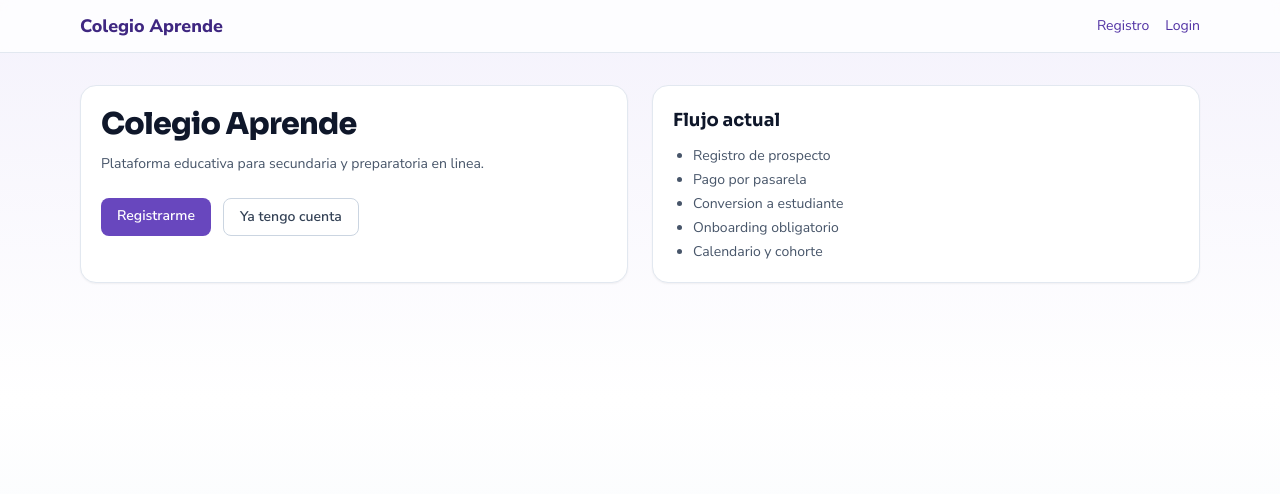
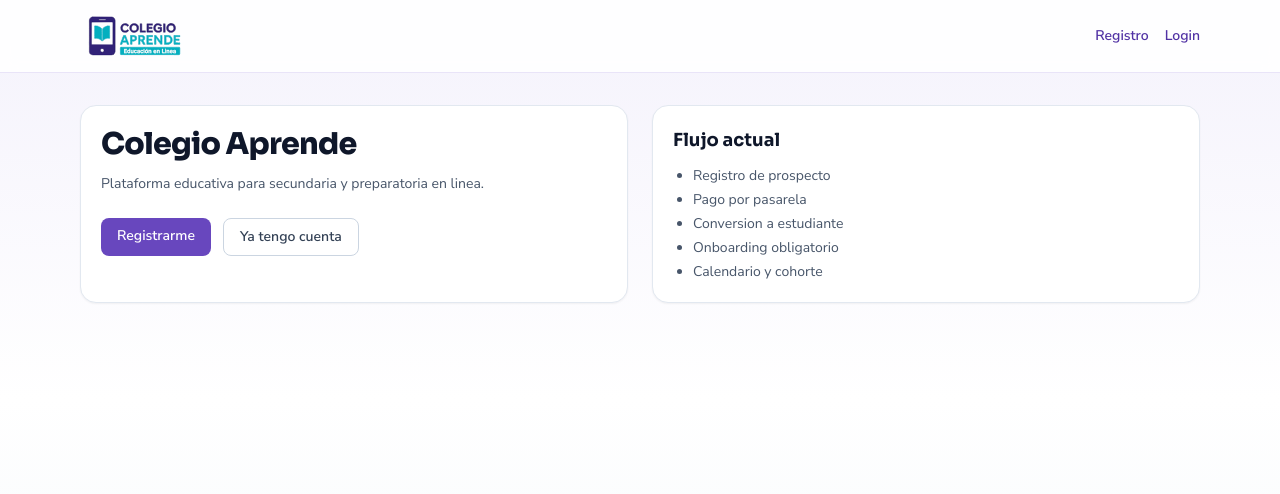
Before and after one commit to cvazc/colegioaprende-platform, a React (Vite) app in the folder frontend/: page / in a window 1280 px wide. Shown: the top 494 px of the page. Built offline with nearby package versions, Linux system fonts and the light colour scheme; no server answers.

Commit message:
feat(frontend): integrate Colegio Aprende logo across app layouts

```diff
--- a/frontend/src/app/layouts/AdminLayout.tsx
+++ b/frontend/src/app/layouts/AdminLayout.tsx
@@ -1,6 +1,7 @@
 import { NavLink, Outlet, useNavigate } from 'react-router-dom';
 import { useAuth } from '@/features/auth/AuthProvider';
 import { Button } from '@/shared/ui/Button';
+import { BrandLogo } from '@/shared/ui/BrandLogo';
 
 export function AdminLayout() {
   const { session, logout, hasPermission } = useAuth();
@@ -8,14 +9,18 @@ export function AdminLayout() {
 
   return (
     <div className="min-h-screen bg-slate-100">
-      <header className="border-b border-slate-200 bg-white">
+      <header className="border-b border-brand-100 bg-white">
         <div className="mx-auto flex max-w-7xl flex-wrap items-center justify-between gap-3 px-4 py-3">
-          <div>
-            <p className="text-xs uppercase tracking-wide text-slate-500">Panel Administrativo</p>
-            <p className="text-sm font-semibold text-slate-800">
-              {session?.user.first_name} {session?.user.surnames}
-            </p>
+          <div className="flex items-center gap-3">
+            <BrandLogo className="h-10" />
+            <div>
+              <p className="text-xs uppercase tracking-wide text-slate-500">Panel Administrativo</p>
+              <p className="text-sm font-semibold text-slate-800">
+                {session?.user.first_name} {session?.user.surnames}
+              </p>
+            </div>
           </div>
+
           <div className="flex items-center gap-2 text-sm">
             <NavLink to="/admin">Dashboard</NavLink>
             <NavLink to="/admin/prospects">Prospectos</NavLink>
@@ -36,6 +41,7 @@ export function AdminLayout() {
           </div>
         </div>
       </header>
+
       <main className="mx-auto max-w-7xl px-4 py-6">
         <Outlet />
       </main>
--- a/frontend/src/app/layouts/PublicLayout.tsx
+++ b/frontend/src/app/layouts/PublicLayout.tsx
@@ -1,14 +1,15 @@
 import { Link, NavLink, Outlet } from 'react-router-dom';
+import { BrandLogo } from '@/shared/ui/BrandLogo';
 
 export function PublicLayout() {
   return (
     <div className="min-h-screen bg-gradient-to-b from-brand-50 via-white to-slate-100">
-      <header className="border-b border-slate-200 bg-white/80 backdrop-blur">
+      <header className="border-b border-brand-100 bg-white/90 backdrop-blur">
         <div className="mx-auto flex max-w-6xl items-center justify-between px-4 py-3">
-          <Link to="/" className="text-lg font-extrabold text-brand-800">
-            Colegio Aprende
+          <Link to="/" className="inline-flex items-center">
+            <BrandLogo className="h-12" />
           </Link>
-          <nav className="flex items-center gap-4 text-sm font-medium text-slate-600">
+          <nav className="flex items-center gap-4 text-sm font-semibold text-brand-800">
             <NavLink to="/register">Registro</NavLink>
             <NavLink to="/login">Login</NavLink>
           </nav>
--- a/frontend/src/app/layouts/StudentLayout.tsx
+++ b/frontend/src/app/layouts/StudentLayout.tsx
@@ -1,6 +1,7 @@
 import { NavLink, Outlet, useNavigate } from 'react-router-dom';
 import { useAuth } from '@/features/auth/AuthProvider';
 import { Button } from '@/shared/ui/Button';
+import { BrandLogo } from '@/shared/ui/BrandLogo';
 import type { StudentUser } from '@/shared/types/auth';
 
 function getInitials(firstName?: string, surnames?: string) {
@@ -18,9 +19,10 @@ export function StudentLayout() {
 
   return (
     <div className="min-h-screen bg-slate-100">
-      <header className="border-b border-slate-200 bg-white">
+      <header className="border-b border-brand-100 bg-white">
         <div className="mx-auto flex max-w-7xl flex-wrap items-center justify-between gap-3 px-4 py-3">
           <div className="flex items-center gap-3">
+            <BrandLogo className="h-10" />
             {photoUrl ? (
               <img
                 src={photoUrl}
--- /dev/null
+++ b/frontend/src/shared/ui/BrandLogo.tsx
@@ -0,0 +1,11 @@
+import clsx from 'clsx';
+import logoFull from '@/shared/assets/branding/colegio-aprende-logo.svg';
+
+type BrandLogoProps = {
+  className?: string;
+  alt?: string;
+};
+
+export function BrandLogo({ className, alt = 'Colegio Aprende - Educacion en Linea' }: BrandLogoProps) {
+  return <img src={logoFull} alt={alt} className={clsx('h-10 w-auto', className)} />;
+}
```
Also changed, not shown: frontend/src/shared/assets/branding/colegio-aprende-logo.png (added), frontend/src/shared/assets/branding/colegio-aprende-logo.svg (added).
